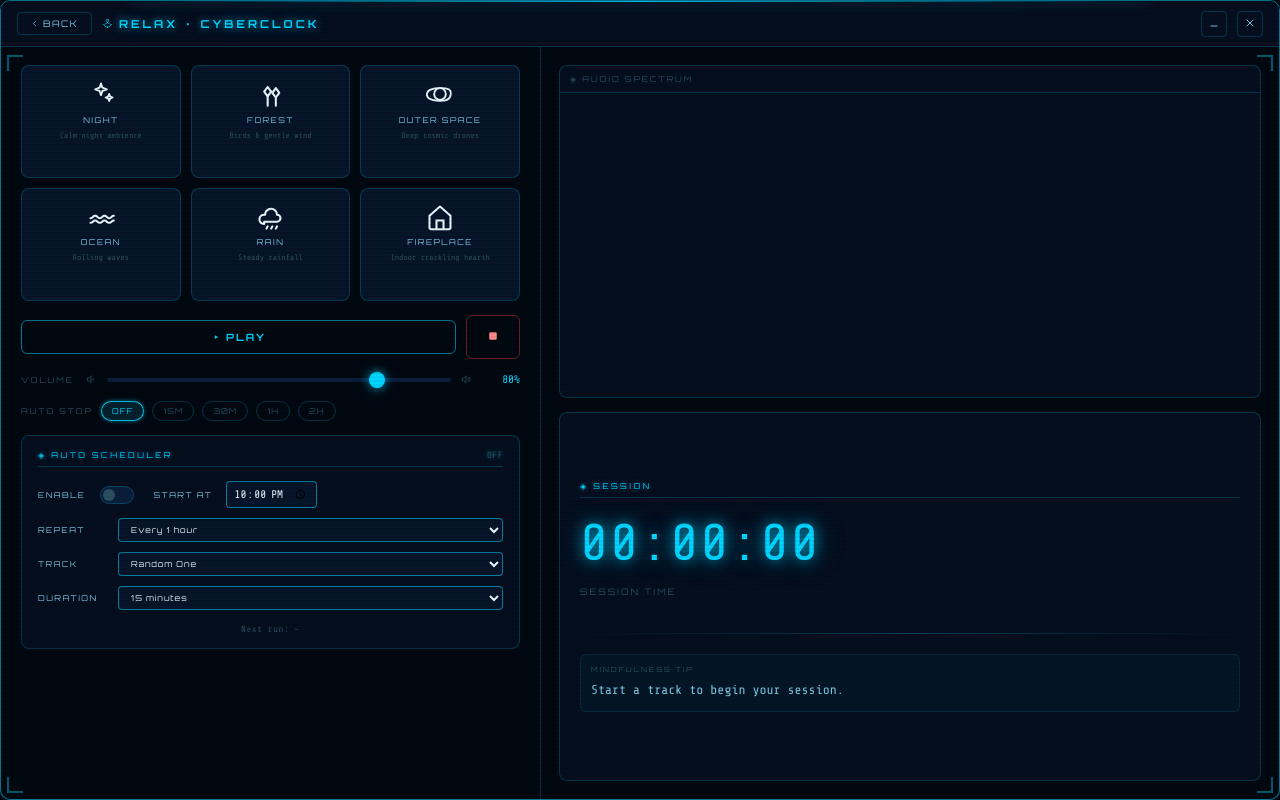
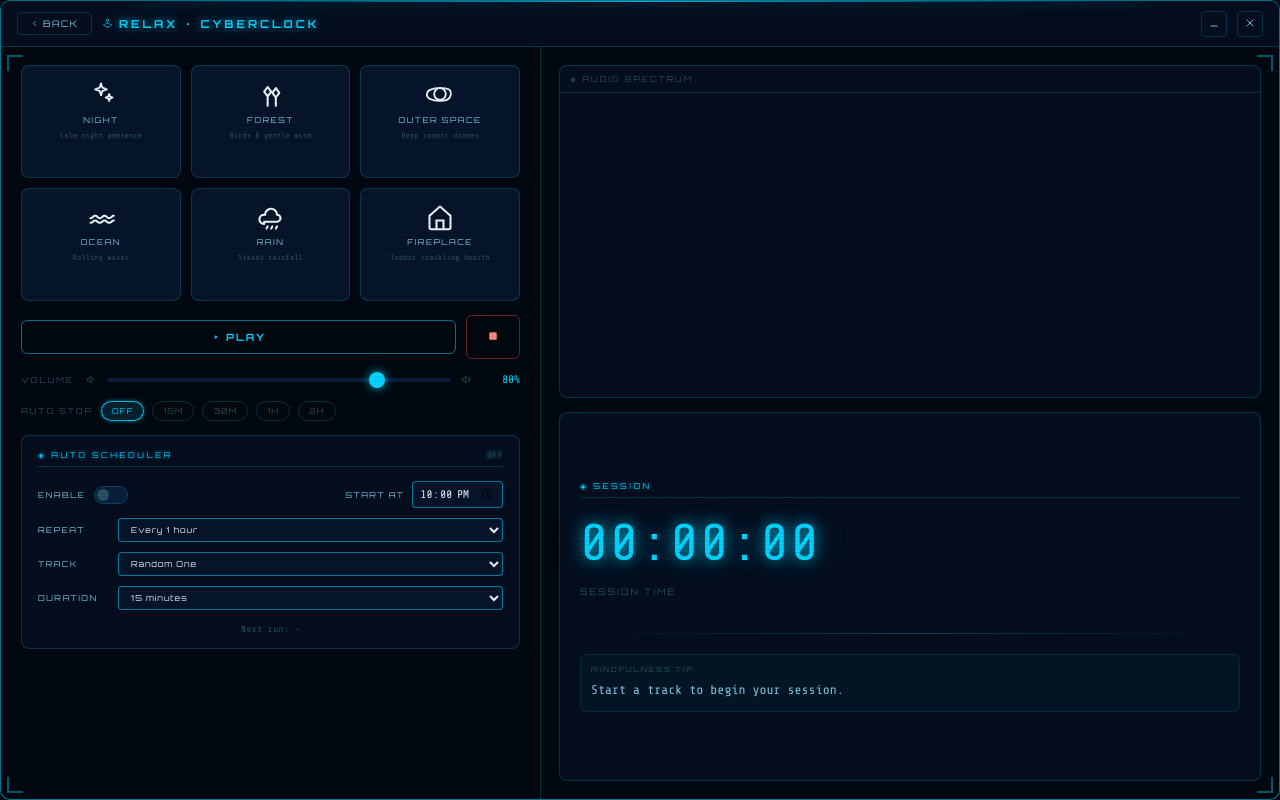
Before and after one commit to CyberGems/CyberClock, a website: page src/relax/index.html in a window 1280 px wide. Drawn offline with nearby package versions, Linux system fonts and the light colour scheme.

Commit message:
Align Auto Scheduler Enable/Start At groups to left/right edges

```diff
--- a/src/relax/index.html
+++ b/src/relax/index.html
@@ -872,14 +872,18 @@
                             <span>◈ Auto Scheduler</span>
                             <span class="sched-status" id="sched-status">OFF</span>
                         </div>
-                        <div class="sched-row">
-                            <span class="sched-lbl" style="width:auto; padding-right:6px;">Enable</span>
-                            <label class="tog-sm">
-                                <input type="checkbox" id="sched-enable" />
-                                <div class="tog-sm-tr"><div class="tog-sm-th"></div></div>
-                            </label>
-                            <span class="sched-lbl" style="width:auto; margin-left:12px; padding-right:6px;">Start At</span>
-                            <input type="time" class="sched-time" id="sched-time" value="22:00" />
+                        <div class="sched-row" style="justify-content: space-between;">
+                            <div style="display: flex; align-items: center; gap: 8px;">
+                                <span class="sched-lbl" style="width: auto;">Enable</span>
+                                <label class="tog-sm">
+                                    <input type="checkbox" id="sched-enable" />
+                                    <div class="tog-sm-tr"><div class="tog-sm-th"></div></div>
+                                </label>
+                            </div>
+                            <div style="display: flex; align-items: center; gap: 8px;">
+                                <span class="sched-lbl" style="width: auto;">Start At</span>
+                                <input type="time" class="sched-time" id="sched-time" value="22:00" />
+                            </div>
                         </div>
                         <div class="sched-row">
                             <span class="sched-lbl">Repeat</span>
```
